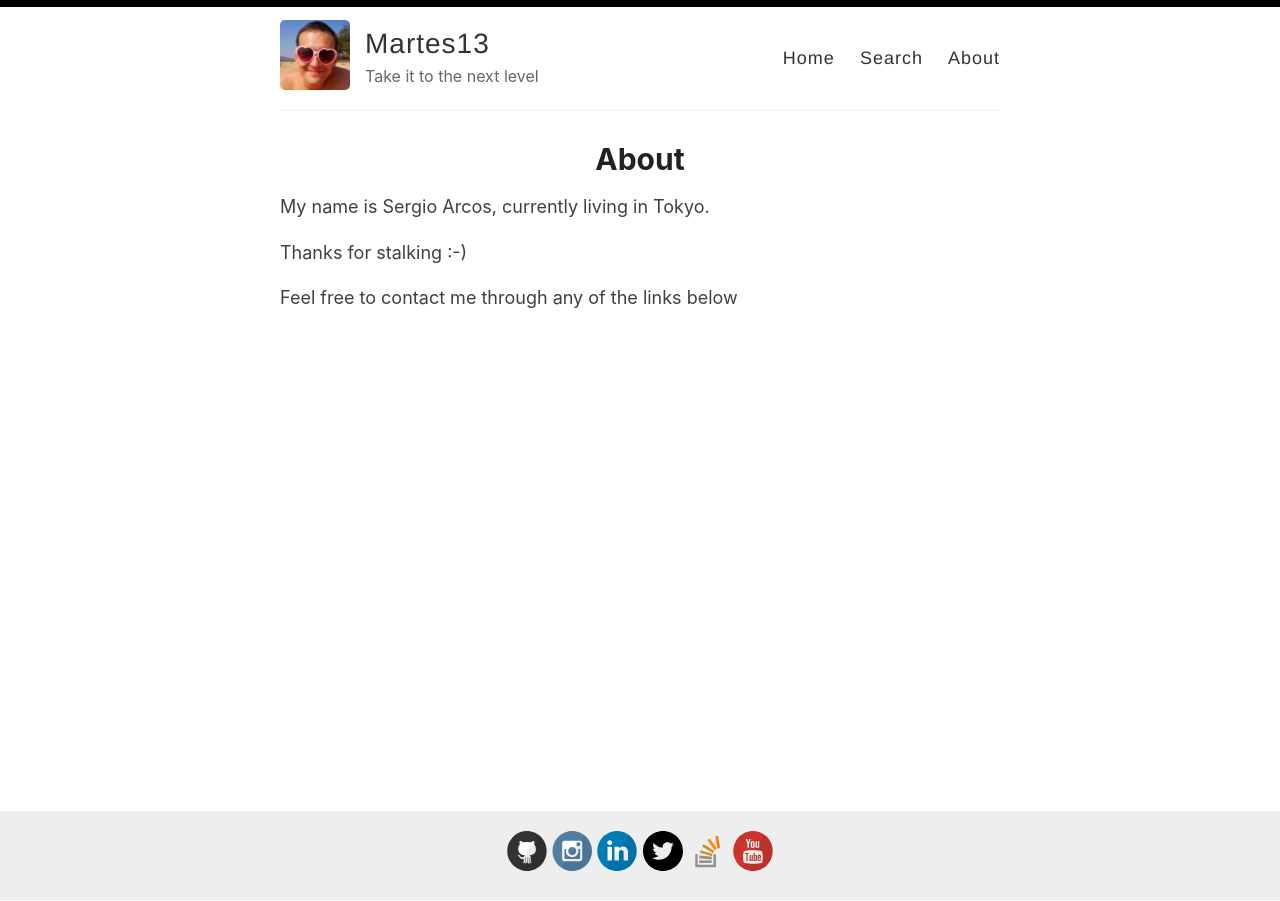
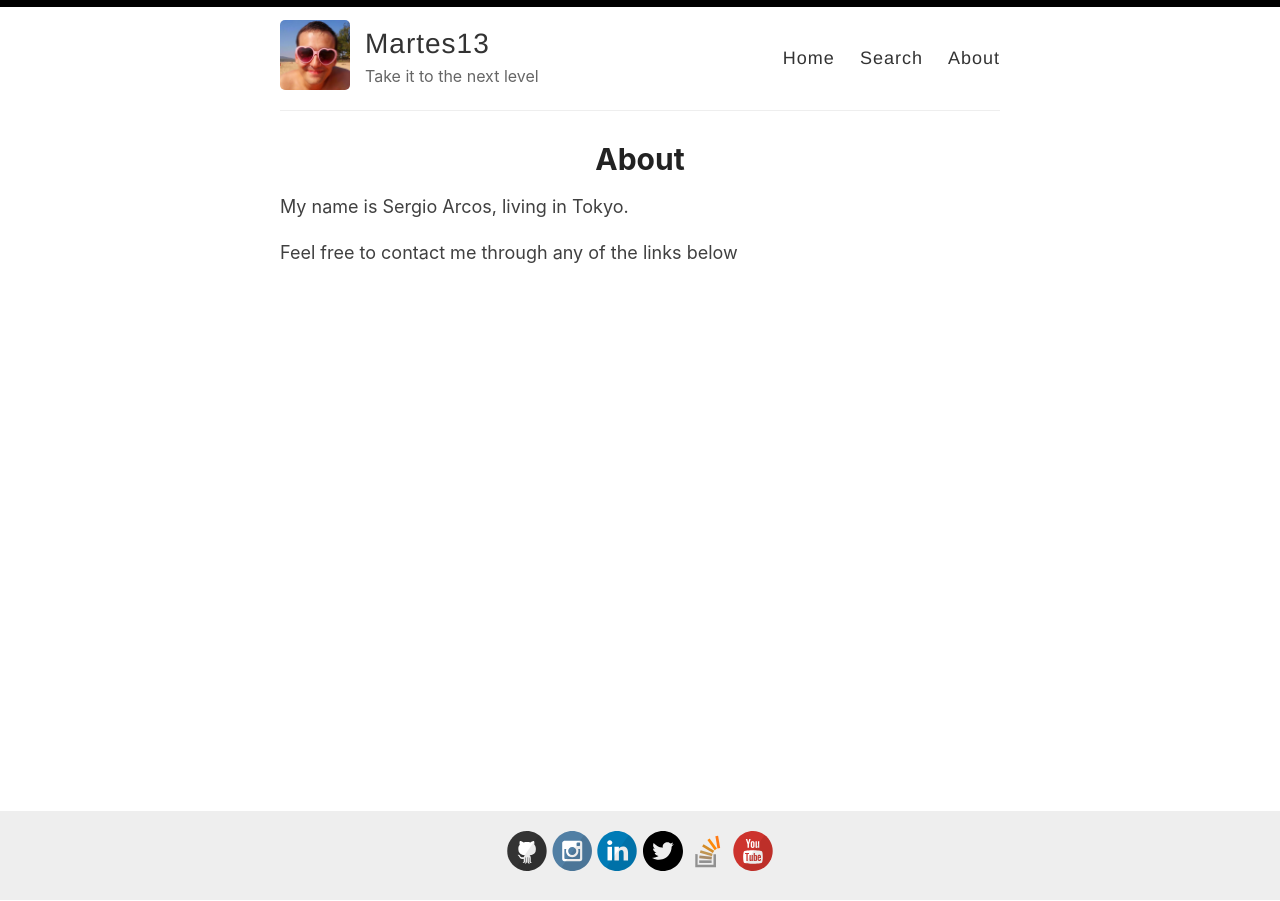
Before and after one commit to m13/martes13.net, a Jekyll site: the page built from _pages/about.md, in a window 1280 px wide. Built offline with Jekyll 4.4.1, drawn with Linux system fonts in a browser that asks for light colours.

```diff
--- a/_pages/about.md
+++ b/_pages/about.md
@@ -4,8 +4,6 @@ title: About
 permalink: /about/
 ---
 
-My name is Sergio Arcos, currently living in Tokyo.
-
-Thanks for stalking :-)
+My name is Sergio Arcos, living in Tokyo.
 
 Feel free to contact me through any of the links below
```
Also changed, not shown: _posts/2023-10-29-menieres.md (added, +36 -0 lines), 1 other file.
